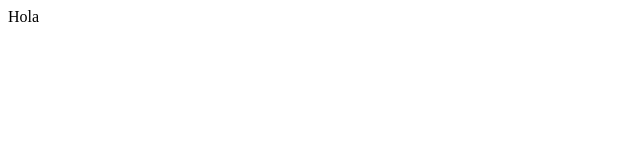
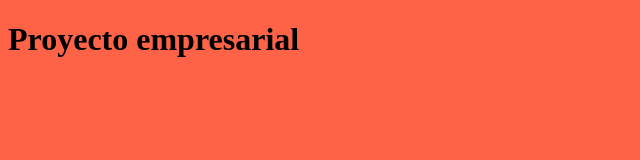
Before and after one commit to hec1996/curso_git, a plain HTML site: page index.html in a window 1280 px wide. Shown: the whole page, without its empty margins (0-640 px from the left). Drawn offline with Linux system fonts and the light colour scheme.

Commit message:
Parrafo y tamaño de fuente

```diff
--- a/index.html
+++ b/index.html
@@ -9,6 +9,6 @@
     <title>Document</title>
   </head>
   <body>
-    Hola
+    <h1>Proyecto empresarial</h1>
   </body>
 </html>
--- a/styles.css
+++ b/styles.css
@@ -0,0 +1,3 @@
+body {
+  background-color: tomato;
+}
```
